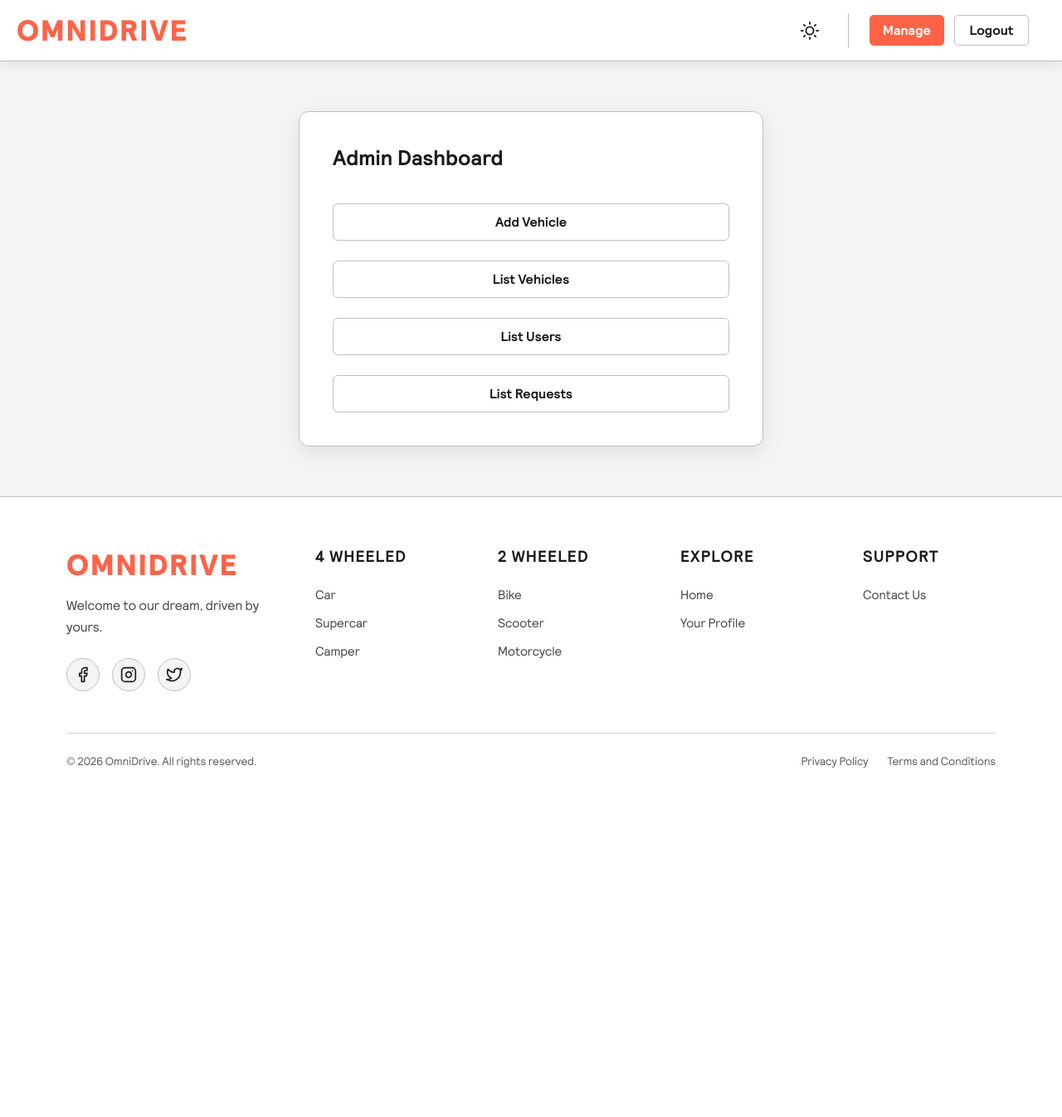
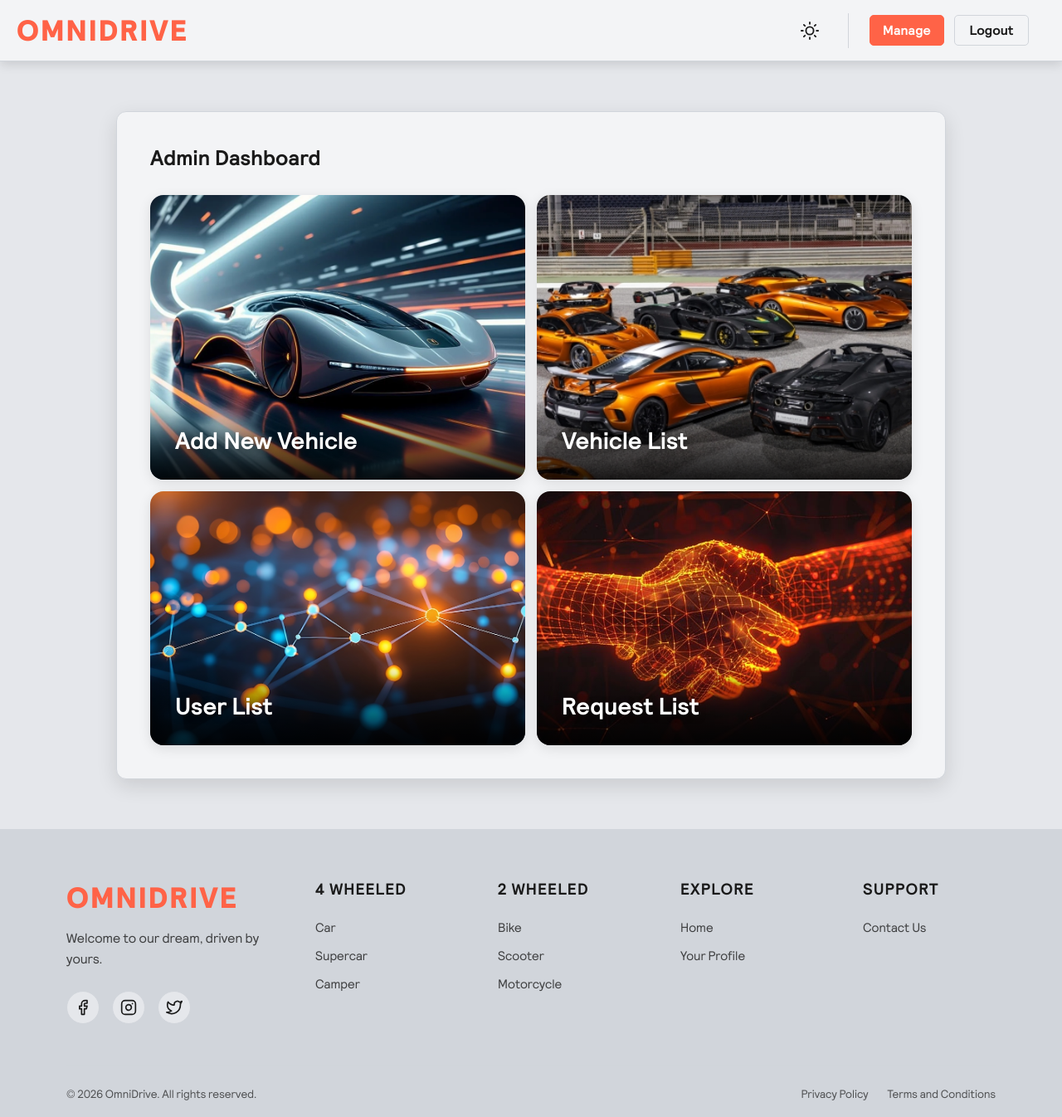
Before and after one commit to aleeessio/progetto-esame-web, a Flask app: page /admin in a window 1280 px wide. Shown: the whole page at 83% size. Before the commit the page ends 925 px from the top, so only its background shows below. Run offline with Flask 3, Linux system fonts and the light colour scheme; a user stored in the database is signed in.

Commit message:
new admin.html + minor changes

```diff
--- a/static/css/admin.css
+++ b/static/css/admin.css
@@ -14,7 +14,7 @@
     border-radius: 12px;
     padding: 40px;
     width: 100%;
-    max-width: 560px;
+    max-width: 1000px;
     box-shadow: 0 8px 24px var(--shadow-color);
     transition: background-color 1s ease, border-color 1s ease, box-shadow 1s ease;
     opacity: 0;
@@ -29,27 +29,123 @@
 
 /*------- BUTTONS -------*/
 .admin-buttons {
-    display: flex;
-    flex-direction: column;
+    display: grid;
+    grid-template-columns: repeat(2, 1fr);
     gap: 14px;
 }
 
-.btn-submit {
-    width: 100%;
-    padding: 12px;
-    border: 1px solid var(--border-color);
-    border-radius: 6px;
-    background: var(--background-div);
-    color: var(--font-color);
-    font-size: 1rem;
-    font-weight: bold;
-    cursor: pointer;
+.buttons-card {
+    position: relative;
+    border-radius: 16px;
+    overflow: hidden;
     text-decoration: none;
-    text-align: center;
     display: block;
-    transition: background 0.4s;
+    height: 100%;
+    box-shadow: 0 4px 15px rgba(0, 0, 0, 0.1);
+    transition: box-shadow 0.4s ease;
 }
 
-.btn-submit:hover {
-    background: var(--logo-color);
+.buttons-card img {
+    width: 100%;
+    height: 100%;
+    object-fit: cover;
+    transition: transform 0.6s cubic-bezier(0.16, 1, 0.3, 1);
 }
+
+.buttons-overlay {
+    position: absolute;
+    bottom: 0;
+    left: 0;
+    right: 0;
+    padding: 30px;
+    background: linear-gradient(to top, rgba(0, 0, 0, 0.85) 0%, rgba(0, 0, 0, 0) 100%);
+    color: #fff;
+    display: flex;
+    justify-content: space-between;
+    align-items: flex-end;
+}
+
+.buttons-overlay h3 {
+    font-size: 1.8rem;
+    font-weight: 700;
+    margin: 0;
+    text-shadow: 0 2px 10px rgba(0, 0, 0, 0.4);
+}
+
+.buttons-overlay span {
+    font-weight: 600;
+    font-size: 1rem;
+    opacity: 0;
+    transform: translateX(-15px);
+    transition: all 0.4s ease;
+    color: var(--logo-color);
+}
+
+.buttons-card:hover {
+    box-shadow: 0 12px 30px rgba(0, 0, 0, 0.3);
+}
+
+.buttons-card:hover img {
+    transform: scale(1.08);
+}
+
+.buttons-card:hover .buttons-overlay span {
+    opacity: 1;
+    transform: translateX(0);
+}
+
+/*------- RESPONSIVE DESIGN 1024px -------*/
+@media (max-width: 1024px) {
+    .admin-box {
+        padding: 30px;
+    }
+}
+
+/*------- RESPONSIVE DESIGN 768px -------*/
+@media (max-width: 768px) {
+    .admin-buttons {
+        grid-template-columns: 1fr;
+        gap: 20px;
+    }
+
+    .admin-box {
+        padding: 25px;
+    }
+
+    .admin-box h2 {
+        font-size: 1.4rem;
+        margin-bottom: 20px;
+    }
+
+    .buttons-overlay h3 {
+        font-size: 1.5rem;
+    }
+}
+
+/*------- RESPONSIVE DESIGN 480px -------*/
+@media (max-width: 480px) {
+    .main-content {
+        padding: 30px 15px;
+    }
+
+    .admin-box {
+        padding: 20px;
+        border-radius: 16px;
+    }
+
+    .admin-buttons {
+        gap: 15px;
+    }
+
+    .buttons-card {
+        min-height: 180px;
+    }
+
+    .buttons-overlay {
+        padding: 20px;
+    }
+
+    .buttons-overlay h3 {
+        font-size: 1.3rem;
+    }
+}
--- a/static/css/base.css
+++ b/static/css/base.css
@@ -52,17 +52,17 @@
 
 /*------- COLORS -------*/
 :root {
-  --background-page: #f4f4f4;
-  --background-div: #ffffff;
-  --background-header: #ffffff;
-  --background-footer: #ffffff;
+  --background-page: #E5E7EB;
+  --background-div: #F3F4F6;
+  --background-header: #F3F4F6;
+  --background-footer: #D1D5DB;
   --font-color: #1a1a1a;
   --logo-color: #FF6347;
-  --border-color: #c0c0c0;
+  --border-color: #D1D5DB;
   --icon-color: #1a1a1a;
   --success-color: #00c853;
   --error-color: #f44336;
-  --shadow-color: rgba(0, 0, 0, 0.08);
+  --shadow-color: rgba(0, 0, 0, 0.12);
 }
 
 .dark-mode {
--- a/static/css/index.css
+++ b/static/css/index.css
@@ -308,7 +308,7 @@
 
 .section-heading p {
     font-size: 1.1rem;
-    color: var(--border-color);
+    color: #777;
 }
 
 .bento-grid {
--- a/static/js/index.js
+++ b/static/js/index.js
@@ -58,6 +58,6 @@ document.addEventListener("DOMContentLoaded", function () {
 
             slides[currentSlide].classList.add("active");
 
-        }, 6000);
+        }, 4000);
     }
 });
--- a/templates/admin.html
+++ b/templates/admin.html
@@ -13,10 +13,42 @@
     <div class="admin-box">
         <h2>Admin Dashboard</h2>
         <div class="admin-buttons">
-            <a href="{{ url_for('add_vehicle') }}" class="btn-submit">Add Vehicle</a>
-            <a href="{{ url_for('vehicle_list') }}" class="btn-submit">List Vehicles</a>
-            <a href="{{ url_for('user_list') }}" class="btn-submit">List Users</a>
-            <a href="{{ url_for('request_list') }}" class="btn-submit">List Requests</a>
+            <a href="{{ url_for('add_vehicle') }}" class="buttons-card">
+                <img src="{{ url_for('static', filename='imgs/card_admin/add_vehicle.webp') }}"
+                     alt="Supercar">
+                <div class="buttons-overlay">
+                    <h3>Add New Vehicle</h3>
+                    <span>Add &rarr;</span>
+                </div>
+            </a>
+            <a href="{{ url_for('vehicle_list') }}" class="buttons-card">
+                <img src="{{ url_for('static', filename='imgs/card_admin/vehicle_list.jpeg') }}"
+                     alt="Supercar">
+
+                <div class="buttons-overlay">
+                    <h3>Vehicle List</h3>
+                    <span>View &rarr;</span>
+                </div>
+            </a>
+            <a href="{{ url_for('user_list') }}" class="buttons-card">
+                <img src="{{ url_for('static', filename='imgs/card_admin/user_list.jpeg') }}"
+                     alt="Supercar">
+
+                <div class="buttons-overlay">
+                    <h3>User List</h3>
+                    <span>View &rarr;</span>
+                </div>
+            </a>
+            <a href="{{ url_for('request_list') }}" class="buttons-card">
+                <img src="{{ url_for('static', filename='imgs/card_admin/request_list.jpg') }}"
+                     alt="Supercar">
+
+                <div class="buttons-overlay">
+                    <h3>Request List</h3>
+                    <span>View &rarr;</span>
+                </div>
+            </a>
+
         </div>
     </div>
 {% endblock content %}
--- a/templates/vehicle.html
+++ b/templates/vehicle.html
@@ -59,7 +59,7 @@
                 <div class="info-top">
                     <div class="title-group">
                         <div class="vehicle-badge">{{ vehicle_type|capitalize }}</div>
-                        <h1 class="vehicle-model">{{ vehicle.model|capitalize }}</h1>
+                        <h1 class="vehicle-model">{{ vehicle.model }}</h1>
                         <span class="vehicle-title">{{ vehicle.brand|capitalize }}</span>
                     </div>
 
```
Also changed, not shown: data.db, static/imgs/card_admin/add_vehicle.webp (added), static/imgs/card_admin/request_list.jpg (added), static/imgs/card_admin/user_list.jpeg (added), static/imgs/card_admin/vehicle_list.jpeg (added).
